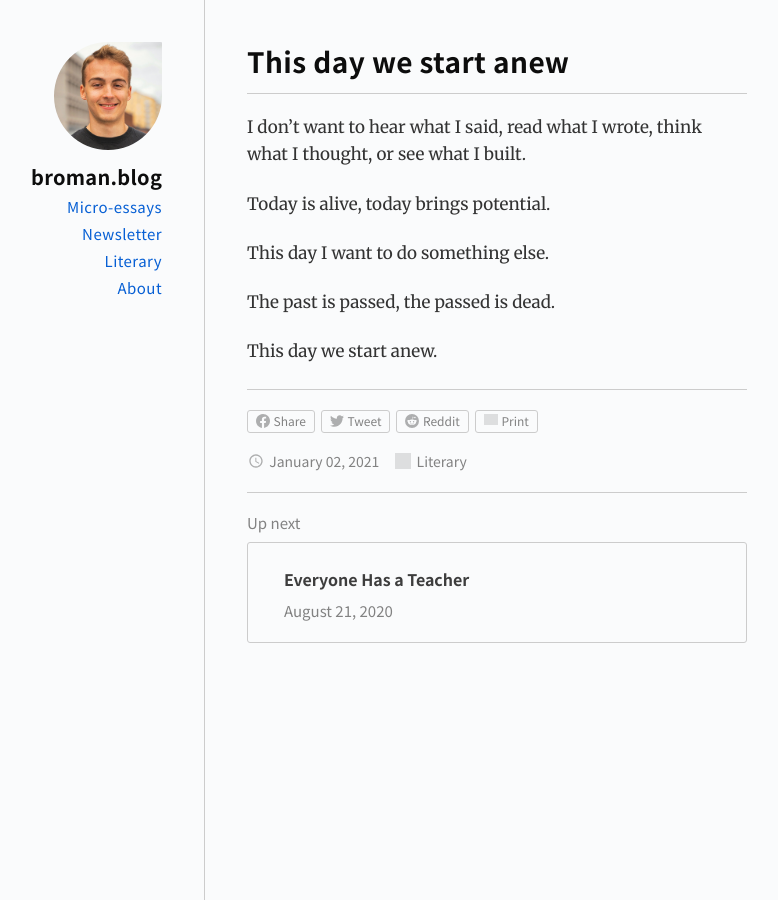
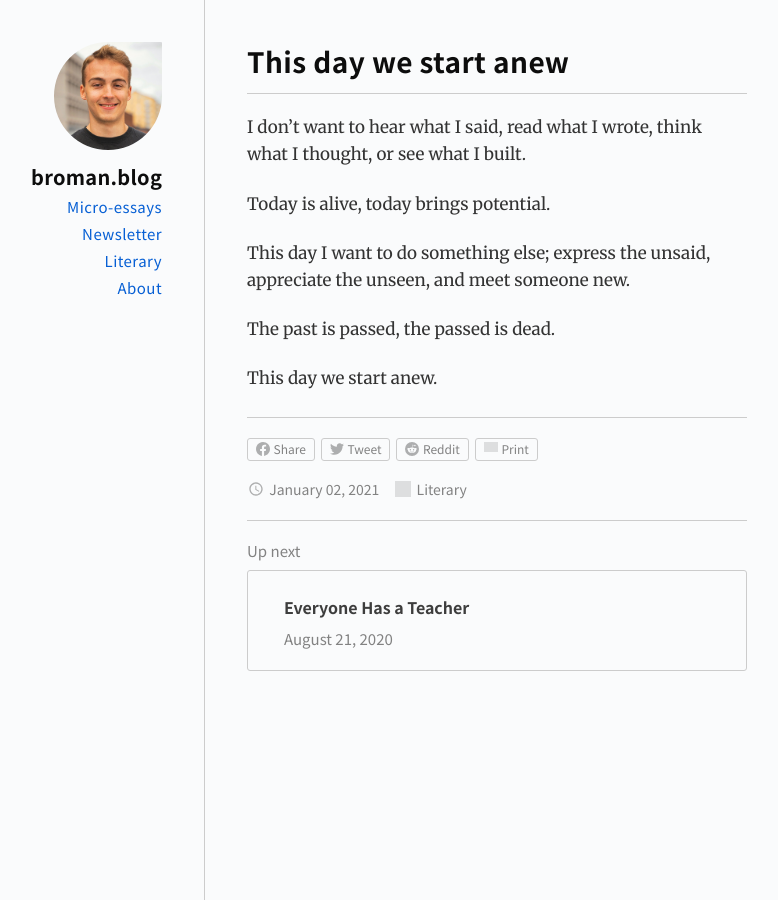
Before and after one commit to gdbroman/broman.blog, a Jekyll site: the page built from _posts/2020/2021-01-02-this-day-we-start-anew.md, in a window 1280 px wide. Shown: the whole page, without its empty margins (251-1029 px from the left). Built offline with Jekyll 4.4.1, drawn with Linux system fonts in a browser that asks for light colours; grey boxes are pictures that could not be loaded.

Commit message:
revision

```diff
--- a/_posts/2020/2021-01-02-this-day-we-start-anew.md
+++ b/_posts/2020/2021-01-02-this-day-we-start-anew.md
@@ -8,7 +8,7 @@ I don't want to hear what I said, read what I wrote, think what I thought, or se
 
 Today is alive, today brings potential.
 
-This day I want to do something else.
+This day I want to do something else; express the unsaid, appreciate the unseen, and meet someone new.
 
 The past is passed, the passed is dead.
 
```
